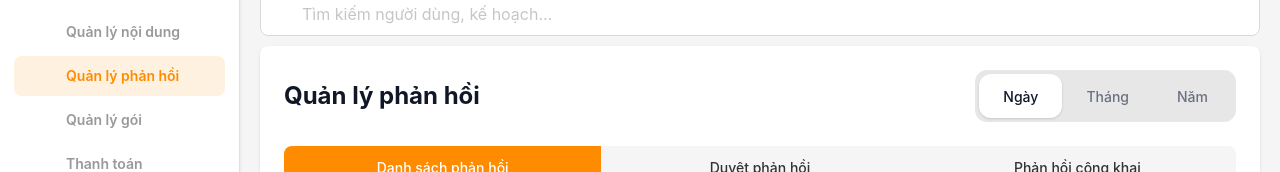
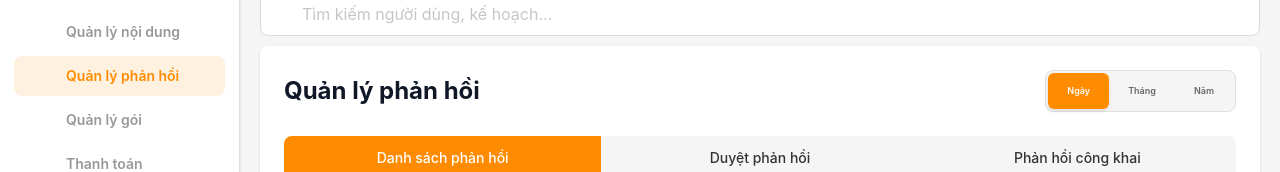
Before and after one commit to phamnguyen1700/fit-ai, a Next.js app: page /admin/feedback in a window 1280 px wide. Shown: the part 198-370 px from the top of the page. Built offline with nearby package versions, Linux system fonts and the light colour scheme; some icons are missing; a web font is replaced by a local one.

Commit message:
Update header.tsx

```diff
--- a/src/features/feedback/components/header.tsx
+++ b/src/features/feedback/components/header.tsx
@@ -2,6 +2,7 @@
 import React, { useState } from 'react';
 import Tabs3, { Tab3Item } from '../../../shared/ui/core/Tabs3';
 import Tabs4, { Tab4Item } from '../../../shared/ui/core/Tabs4';
+import { Segmented } from '../../../shared/ui/core/Segmented';
 import { SearchInput } from '../../../shared/ui/layout/admin/components/SearchInput';
 import { Select } from '../../../shared/ui/core/Select';
 
@@ -26,11 +27,11 @@ const Header: React.FC<HeaderProps> = ({
   const [dateFilter, setDateFilter] = useState<string | undefined>(undefined);
   const [ratingFilter, setRatingFilter] = useState<string | undefined>(undefined);
 
-  // Date range tabs (Ngày, Tháng, Năm)
-  const dateRangeTabs: Tab3Item[] = [
-    { key: "day", label: "Ngày" },
-    { key: "month", label: "Tháng" },
-    { key: "year", label: "Năm" }
+  // Date range options for Segmented (Ngày, Tháng, Năm)
+  const dateRangeOptions = [
+    { label: "Ngày", value: "day" },
+    { label: "Tháng", value: "month" },
+    { label: "Năm", value: "year" }
   ];
 
   // Category tabs (Danh sách phản hồi, Duyệt phản hồi, Phản hồi công khai)
@@ -49,7 +50,8 @@ const Header: React.FC<HeaderProps> = ({
     }
   ];
 
-  const handleDateRangeChange = (key: string) => {
+  const handleDateRangeChange = (value: string | number) => {
+    const key = String(value);
     setActiveDateRange(key);
     onDateRangeChange?.(key);
   };
@@ -76,9 +78,9 @@ const Header: React.FC<HeaderProps> = ({
         <h1 className="text-2xl font-bold text-gray-900">Quản lý phản hồi</h1>
 
         {/* Date Range Tabs */}
-        <Tabs3
-          items={dateRangeTabs}
-          defaultActiveKey="day"
+        <Segmented
+          options={dateRangeOptions}
+          value={activeDateRange}
           onChange={handleDateRangeChange}
           className="ml-auto"
         />
```
